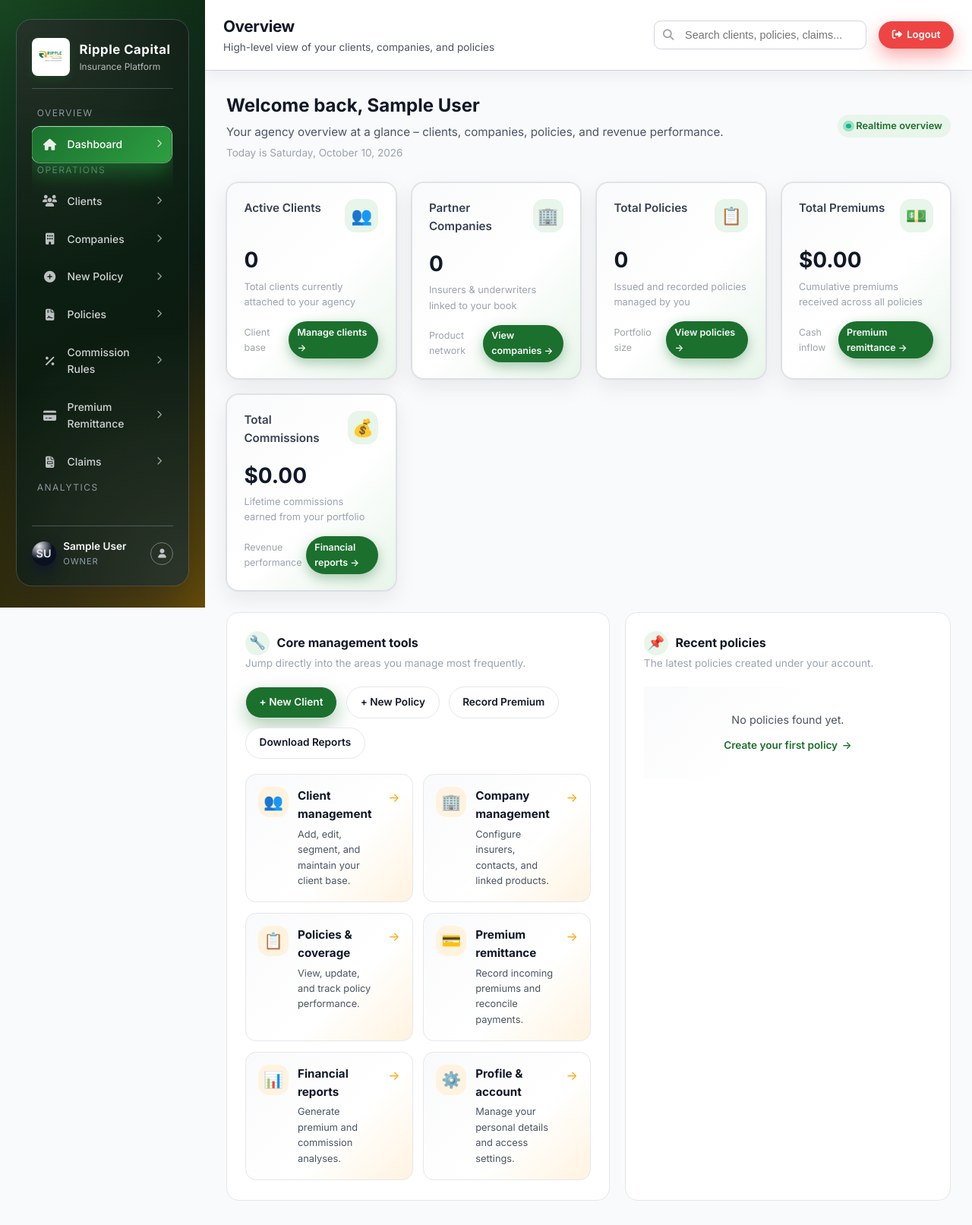
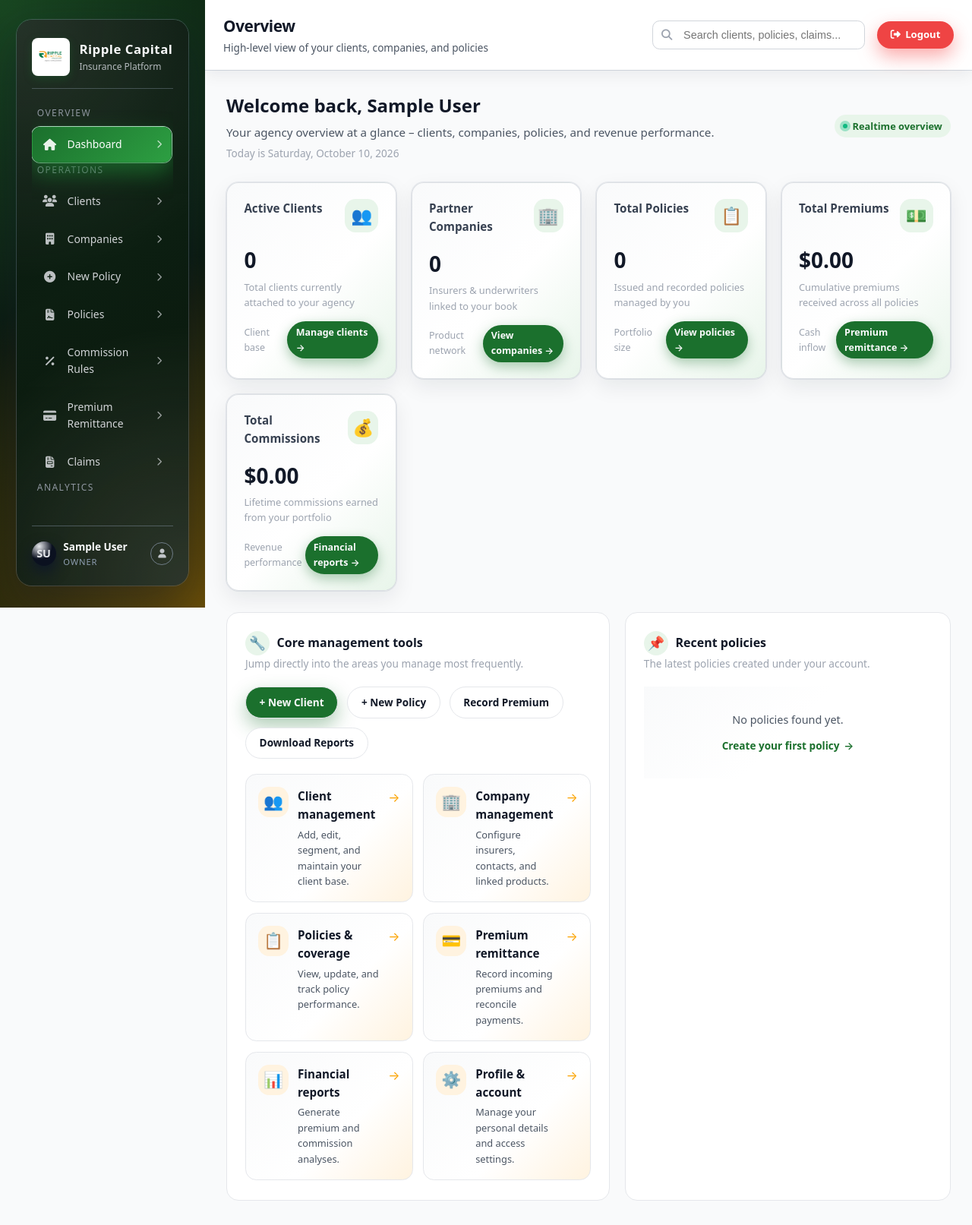
Before and after one commit to chiwonerwatylon-glitch/RippleCapitalERP-2026, a Flask app: page / in a window 1280 px wide. Shown: the whole page at 76% size. Run offline with Flask 3, Linux system fonts and the light colour scheme; the visitor is signed in with stand-in values (Sample User, id 1); data that the repository does not hold is empty.

Commit message:
Unify fonts across pages and add missing 403 page
**Why**

The UI did not look the same across screens. Pages used three different font stacks (`Inter` on the sidebar layout, `system-ui` on the rest, and a `Roboto/Oxygen/Ubuntu` stack in `brand.css`), and the auth pages (forgot/reset password) used their own stack.

**Changes**

- `static/css/brand.css`: body font set to the same system-ui stack as the other pages.
- `templates/sidebar_layout.html`: drops the `Inter` font so the authenticated sidebar matches the rest of the app.
- `templates/forgot_password.html`, `templates/reset_password.html`: use the shared system-ui stack.
- `templates/403.html`: new. The app already registers a 403 handler that renders this template, but the file did not exist, so a forbidden request would fail with a template error. It now uses the same `base.html` layout as the 404 page.

**Not included (follow-up)**

- Client and agent dashboards (`client_dashboard.html`, `agent_dashboard.html`) are standalone HTML pages with their own copies of the brand CSS, not the shared sidebar layout. Moving them onto `sidebar_layout.html` is a larger refactor and is left for a separate PR.
- Login and register pages keep their own full-page designs.

**Testing**

Template and CSS edits only; no Python logic changed beyond the existing error handler now having its template. Not yet run in a browser.

```diff
--- a/static/css/brand.css
+++ b/static/css/brand.css
@@ -51,9 +51,7 @@
 body {
     background-color: var(--ripple-gray-50);
     color: var(--ripple-gray-900);
-    font-family: -apple-system, BlinkMacSystemFont, 'Segoe UI', 'Roboto', 'Oxygen',
-        'Ubuntu', 'Cantarell', 'Fira Sans', 'Droid Sans', 'Helvetica Neue',
-        sans-serif;
+    font-family: system-ui, -apple-system, BlinkMacSystemFont, "Segoe UI", sans-serif;
     -webkit-font-smoothing: antialiased;
     -moz-osx-font-smoothing: grayscale;
 }
--- a/templates/forgot_password.html
+++ b/templates/forgot_password.html
@@ -5,7 +5,7 @@
     <title>Forgot Password - Ripple Capital Insurance</title>
     <meta name="viewport" content="width=device-width, initial-scale=1">
     <style>
-        body { font-family: system-ui, sans-serif; background: #0c2015; min-height: 100vh; display: flex; align-items: center; justify-content: center; margin: 0; padding: 1rem; }
+        body { font-family: system-ui, -apple-system, BlinkMacSystemFont, "Segoe UI", sans-serif; background: #0c2015; min-height: 100vh; display: flex; align-items: center; justify-content: center; margin: 0; padding: 1rem; }
         .card { background: #f9fafb; border-radius: 1rem; padding: 2rem; width: 100%; max-width: 400px; }
         h1 { font-size: 1.4rem; margin: 0 0 1rem; color: #111827; }
         label { display: block; font-size: .875rem; color: #374151; margin-bottom: .25rem; }
--- a/templates/reset_password.html
+++ b/templates/reset_password.html
@@ -5,7 +5,7 @@
     <title>Reset Password - Ripple Capital Insurance</title>
     <meta name="viewport" content="width=device-width, initial-scale=1">
     <style>
-        body { font-family: system-ui, sans-serif; background: #0c2015; min-height: 100vh; display: flex; align-items: center; justify-content: center; margin: 0; padding: 1rem; }
+        body { font-family: system-ui, -apple-system, BlinkMacSystemFont, "Segoe UI", sans-serif; background: #0c2015; min-height: 100vh; display: flex; align-items: center; justify-content: center; margin: 0; padding: 1rem; }
         .card { background: #f9fafb; border-radius: 1rem; padding: 2rem; width: 100%; max-width: 400px; }
         h1 { font-size: 1.4rem; margin: 0 0 1rem; color: #111827; }
         label { display: block; font-size: .875rem; color: #374151; margin-bottom: .25rem; }
--- a/templates/sidebar_layout.html
+++ b/templates/sidebar_layout.html
@@ -59,7 +59,7 @@
         }
 
         body {
-            font-family: 'Inter', -apple-system, BlinkMacSystemFont, 'Segoe UI', sans-serif;
+            font-family: system-ui, -apple-system, BlinkMacSystemFont, "Segoe UI", sans-serif;
             background: var(--rc-bg);
             display: flex;
             min-height: 100vh;
```
Also changed, not shown: templates/403.html (added, +9 -0 lines).
